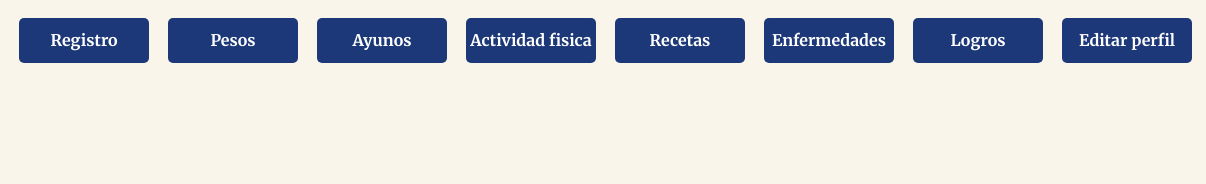
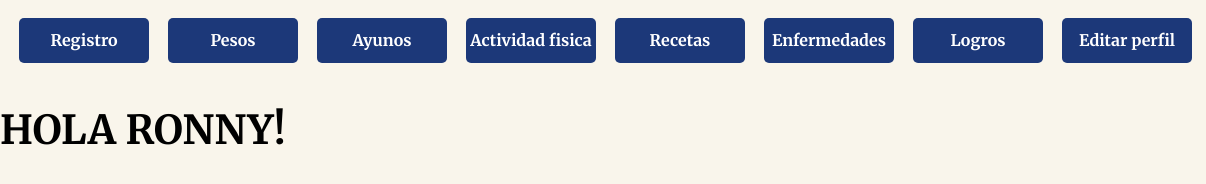
Before and after one commit to AndresV29/Proyecto1_Straw, a plain HTML site: page html/logros.html in a window 1280 px wide. Shown: the full height of the page, 0-1206 px from the left. Drawn offline with Linux system fonts and the light colour scheme.

Commit message:
Update logros.html

```diff
--- a/html/logros.html
+++ b/html/logros.html
@@ -30,6 +30,9 @@
                 <img src="/imagenes/straw_logo.png" alt="imagen de logo straw">
             </nav>
         </header>
+
+
+        <h1>HOLA RONNY!</h1>
     </body>
 
 </html>
```
